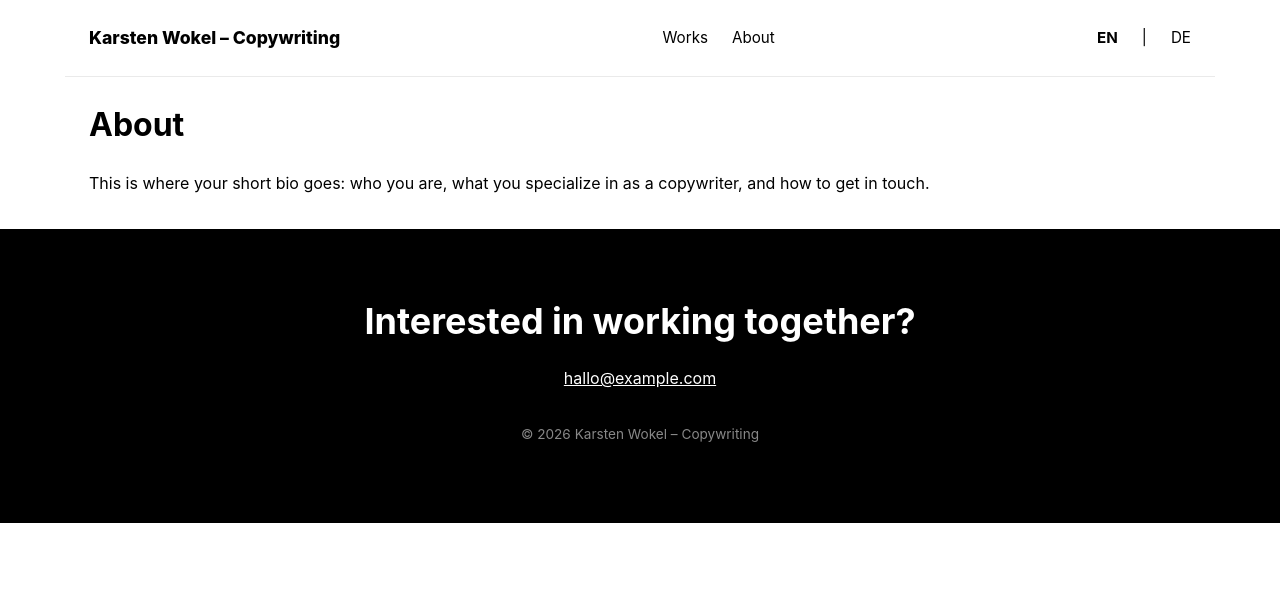
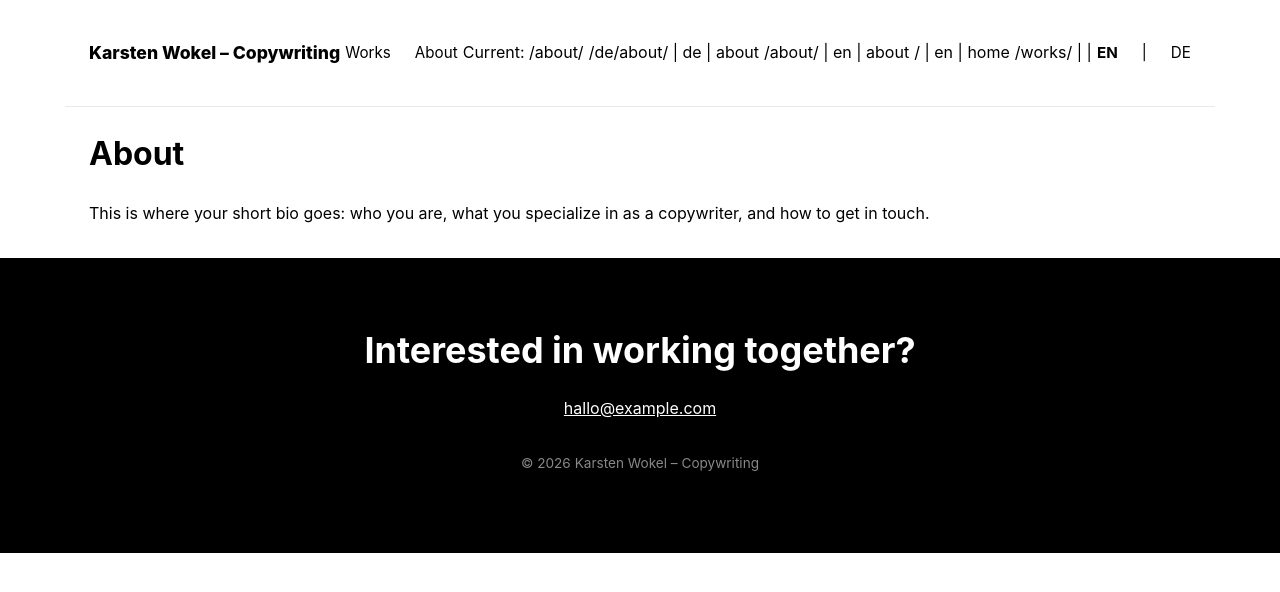
Before and after one commit to kwokel/portfolio, a Jekyll site: the page built from about.md, in a window 1280 px wide. Shown: the top 592 px of the page. Built offline with Jekyll 4.4.1, drawn with Linux system fonts in a browser that asks for light colours.

Commit message:
Update header.html

```diff
--- a/_includes/header.html
+++ b/_includes/header.html
@@ -7,7 +7,11 @@
       <a href="{{ '/works/' | relative_url }}">Works</a>
       <a href="{{ '/about/' | relative_url }}">About</a>
     </nav>
+<p>Current: {{ page.url }}</p>
 
+{% for p in site.pages %}
+  <p>{{ p.url }} | {{ p.lang }} | {{ p.page_id }}</p>
+{% endfor %}
     {% assign translations = site.pages | where: "page_id", page.page_id %}
 
     {% assign en = translations | where: "lang", "en" | first %}
```
